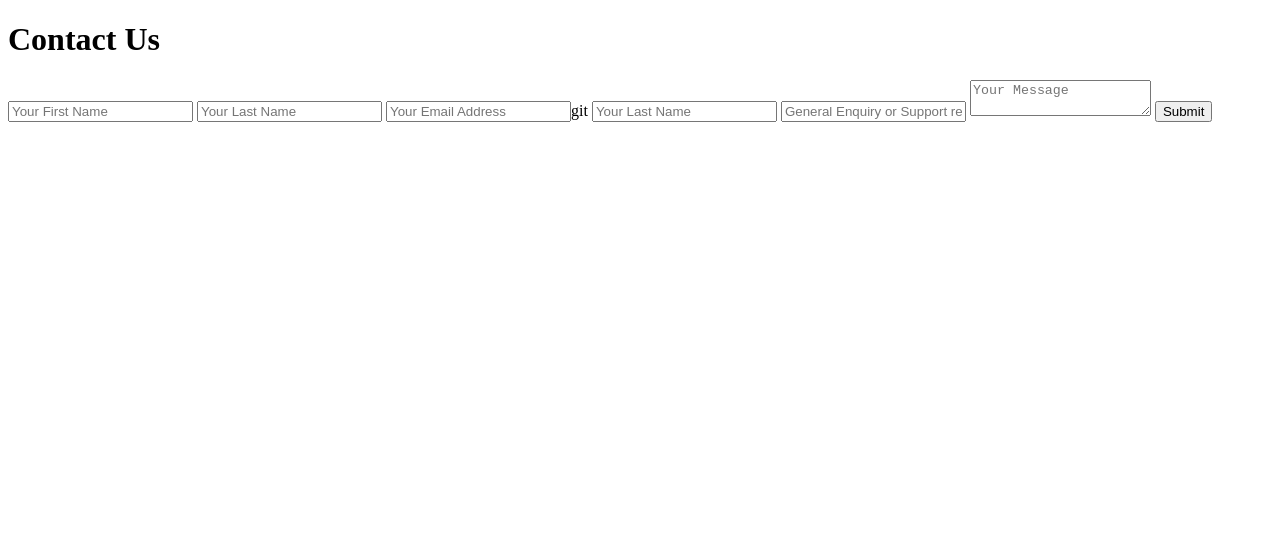
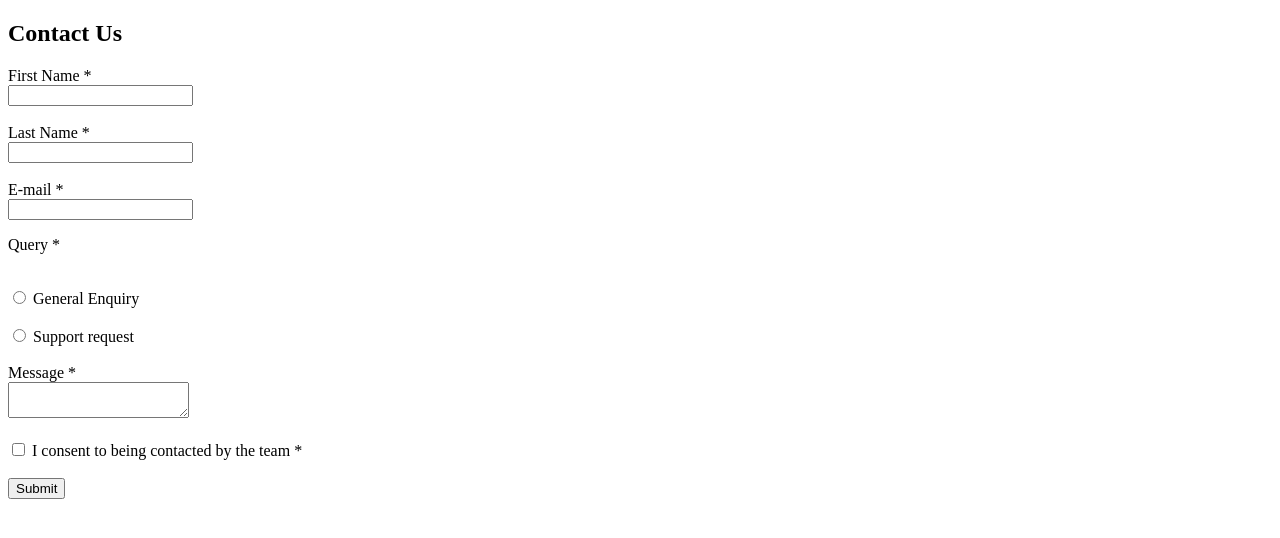
Before and after one commit to Sherifat-Aduku/Personal-Practice, a plain HTML site: page contact-form-main/index.html in a window 1280 px wide. Drawn offline with Linux system fonts and the light colour scheme.

Commit message:
Updated HTML and CSS

```diff
--- a/contact-form-main/index.html
+++ b/contact-form-main/index.html
@@ -9,34 +9,84 @@
 
   <title>Frontend Mentor | Contact form</title>
 
-  <!-- Feel free to remove these styles or customise in your own stylesheet 👍 -->
+  <!-- Feel free to remove these styles or customise in your own stylesheet 👍
   <style>
     .attribution { font-size: 11px; text-align: center; }
-    .attribution a { color: hsl(228, 45%, 44%); }
+    .attribution a { color: hsl(228, 45%, 44%); } -->
+
   </style>
 </head>
 <body>
 
   <!-- <h1>Contact Us</h1> -->
 
+<section class="Contact section">
+<div class="Container">
+    <form class="formwrapper">
+    <h2 class="label">Contact Us</h2>
 
-  <Div class="Container">
-    <h1>Contact Us</h1>
     <form>
-    <input type="text" placeholder="Your First Name">
-    <input type="text" placeholder="Your Last Name">
-    <input type="text" placeholder="Your Email Address">git
-    <input type="text" placeholder="Your Last Name">
-    <input type="text" placeholder="General Enquiry or Support request">
-    <textarea placeholder="Your Message"></textarea>
+
+      <label for="fname">First Name *</label><br>
+      <input type="text"><br><br>
+      <label for="lname">Last Name *</label><br>
+      <input type="text"><br><br>
+      <label for="lname">E-mail *</label><br>
+      <input type="text">
+
+      <p>Query *</p><br>
+
+      <input type="radio">
+      <label for="genquiry">General Enquiry</label><br><br>
+      <input type="radio">
+      <label for="srequest">Support request</label><br><br>
+
+      <label for="msg">Message *</label><br>
+      <textarea name="Message" ></textarea><br><br>
+
+      <input type="checkbox">
+      <label for="consent acceptance">I consent to being contacted by the team *</label><br><br>
+      <input type="submit">
 
 
-    <button type="submit">Submit</button>
+    <!--<p>First Name *</p>
+    <input type="text">
 
-    </form>
-  </Div>
+    <p>Last Name *</p>
+    <input type="text">
 
-  <!--This field is required
+    <p>Email Address *</p>
+    <input type="text">
+
+    <p>Query *</p>
+
+    <p>General Enquiry</p>
+    <input type="radio">
+
+    <p>Support Request</p>
+    <input type="radio">
+
+    <div><textarea placeholder="Your Message"></textarea>
+    <input type="checkbox">
+    <label for="checkbox">I consent to being contacted by the team</label>
+    </div>
+
+    <button type="submit">Submit</button>-->
+
+</form>
+</Div>
+</section>
+
+
+  </div>
+</body>
+</html>
+
+
+
+
+
+ <!--This field is required
 
   Last Name
   This field is required
@@ -64,6 +114,3 @@
   <div class="attribution">
     Challenge by <a href="https://www.frontendmentor.io?ref=challenge">Frontend Mentor</a>.
     Coded by <a href="#">Your Name Here</a>.-->
-  </div>
-</body>
-</html>
```
